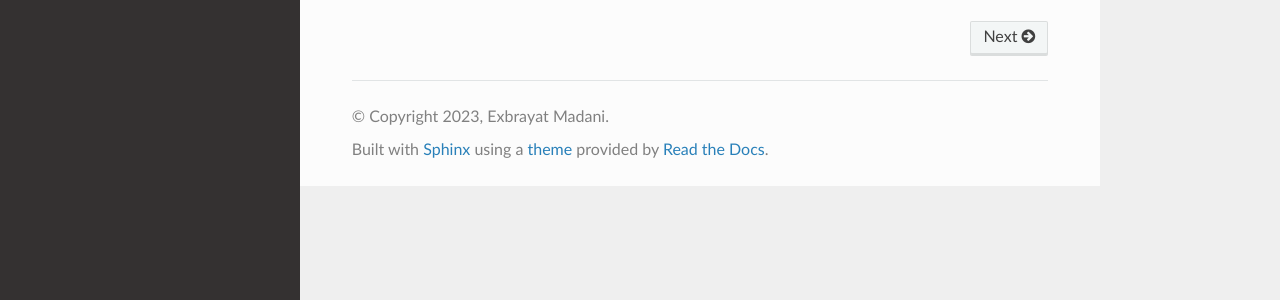
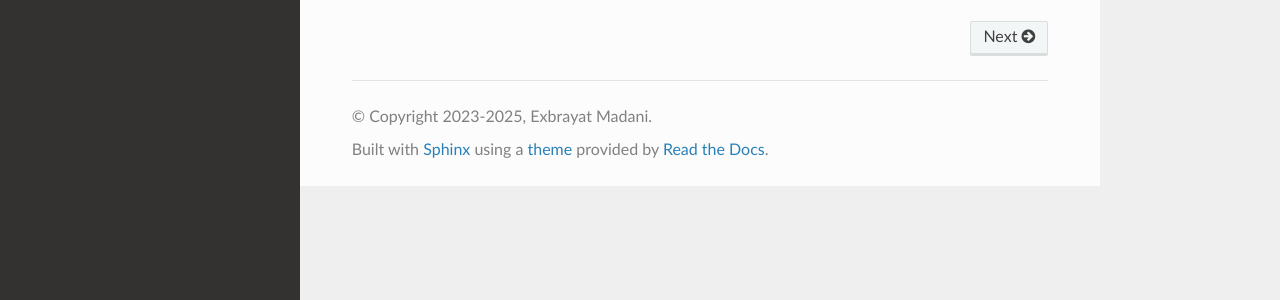
Before and after one commit to jExbrayat/recognize-handwritten-letters, a Sphinx documentation site: the page built from docs/source/index.rst, in a window 1280 px wide. Shown: the part 513-813 px from the top of the page. Built offline with Sphinx 7.4.7 and the Read the Docs theme 3.1.0, drawn with Linux system fonts in a browser that asks for light colours.

Commit message:
chore: update copyright dates

```diff
--- a/docs/source/conf.py
+++ b/docs/source/conf.py
@@ -9,7 +9,7 @@ import sys
 from pathlib import Path
 
 project = "recognize-handwritten-letters"
-copyright = "2023, Exbrayat Madani"
+copyright = "2023-2025, Exbrayat Madani"
 author = "Exbrayat Madani"
 
 # -- General configuration ---------------------------------------------------
```
